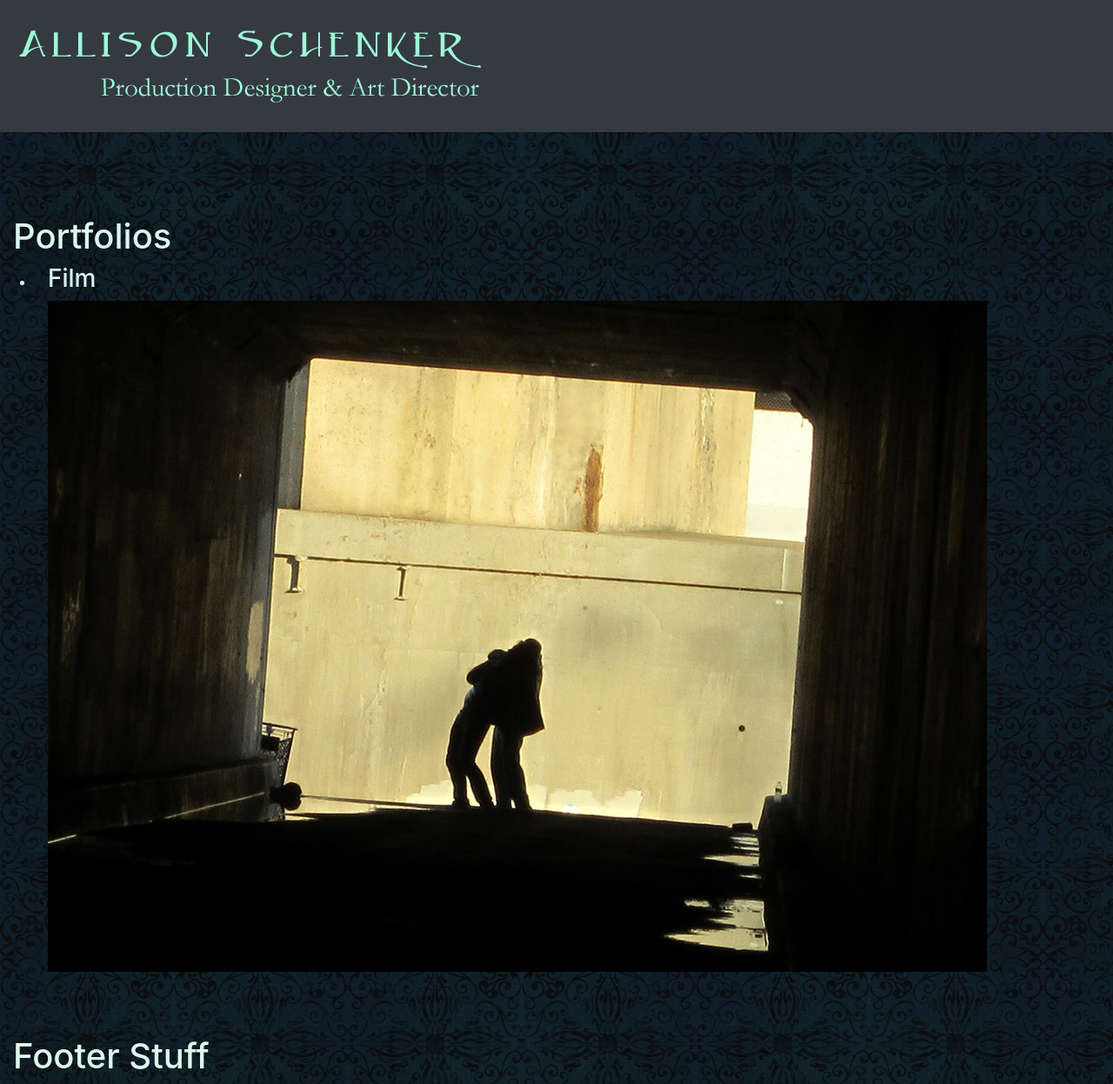
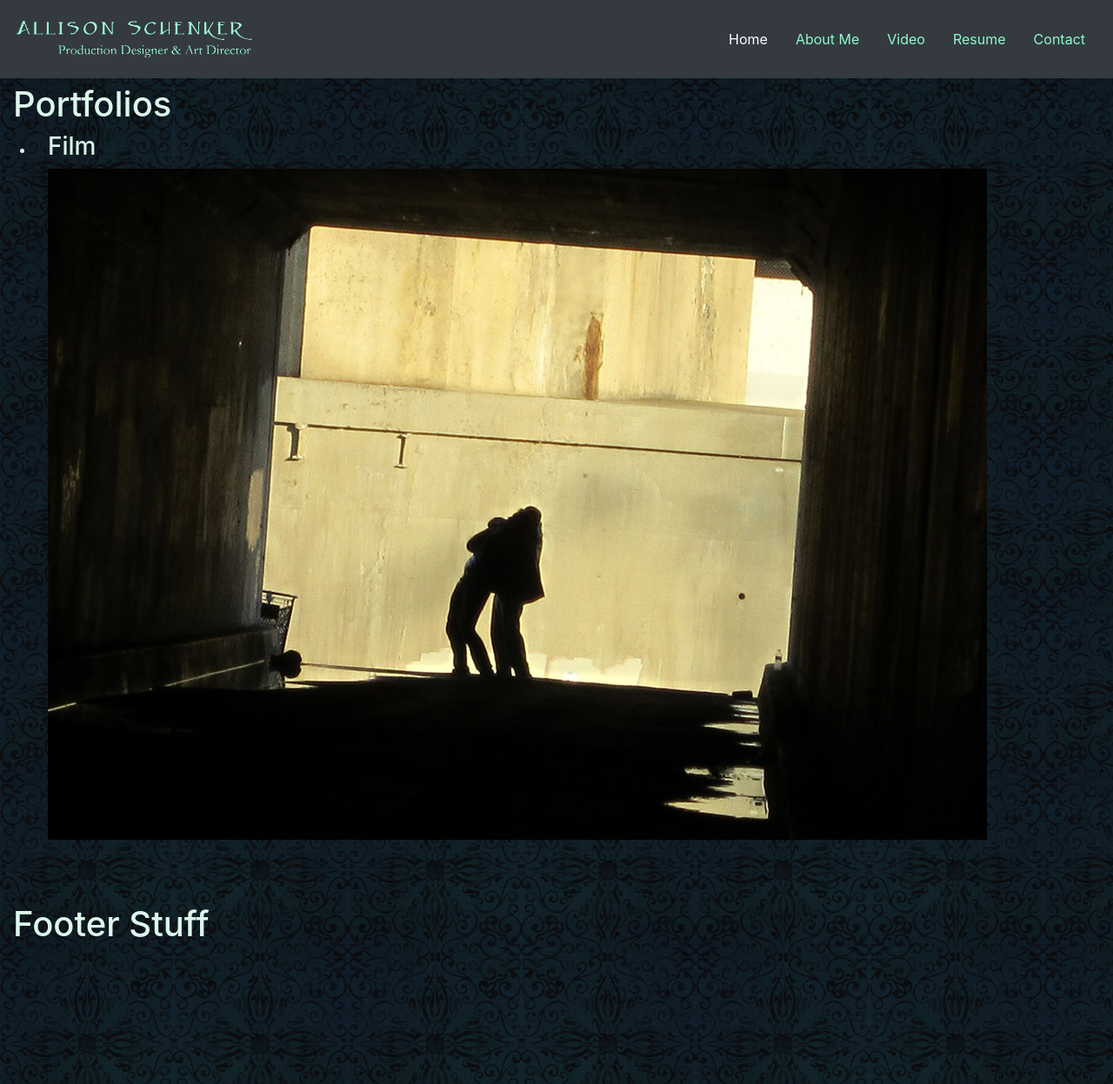
Before and after one commit to jasoncorum/jasoncorum.github.io, a Jekyll site: the page built from index.md, in a window 1280 px wide and 1247 px high. Shown: the whole window at 87% size. Built offline with Jekyll 4.4.1, drawn with Linux system fonts in a browser that asks for light colours; comment, search, counter and statistics services are not loaded.

Commit message:
Builds Nav

```diff
--- a/_includes/header.html
+++ b/_includes/header.html
@@ -1,3 +1,25 @@
-<nav class="navbar navbar-dark bg-dark">
+<nav class="navbar navbar-dark bg-dark fixed-top navbar-expand-md">
   <a class="navbar-brand" href="/"><img class="logo" src="/assets/images/allisonschenker.png" alt="Allison Schenker" /></a>
+  <button class="navbar-toggler" type="button" data-toggle="collapse" data-target="#navbarNavAltMarkup" aria-controls="navbarNavAltMarkup" aria-expanded="false" aria-label="Toggle navigation">
+    <span class="navbar-toggler-icon"></span>
+  </button>
+  <div class="collapse navbar-collapse w-100" id="navbarNav">
+    <ul class="navbar-nav ml-auto">
+      <li class="nav-item active">
+        <a class="nav-link" href="/">Home <span class="sr-only">(current)</span></a>
+      </li>
+      <li class="nav-item">
+        <a class="nav-link" href="/about-me">About Me</a>
+      </li>
+      <li class="nav-item">
+        <a class="nav-link" href="/video">Video</a>
+      </li>
+      <li class="nav-item">
+        <a class="nav-link" href="/resume">Resume</a>
+      </li>
+      <li class="nav-item">
+        <a class="nav-link" href="/contact">Contact</a>
+      </li>
+    </ul>
+  </div>
 </nav>
--- a/_layouts/default.html
+++ b/_layouts/default.html
@@ -4,12 +4,7 @@
     {% include head.html %}
   </head>
   <body>
-
-    <div class="row">
-      <div class="col-md-12">
-        {% include header.html %}
-      </div>
-    </div>
+    {% include header.html %}
 
     <div class="container-fluid">
       <div class="main-col-margin" >
--- a/assets/main.scss
+++ b/assets/main.scss
@@ -2,6 +2,23 @@
 ---
 
 .site-title, .site-title:visited {
+}
+
+.logo {
+  max-width: 275px;
+}
+
+.nav-item {
+  padding-right: 0.5rem;
+  padding-left: 0.5rem;
+}
+
+.navbar-dark .navbar-nav .nav-link {
+  color: rgb(145,249,206);
+}
+
+.navbar-dark .navbar-nav .nav-link:hover {
+  color: #fff;
 }
 
 body {
```
